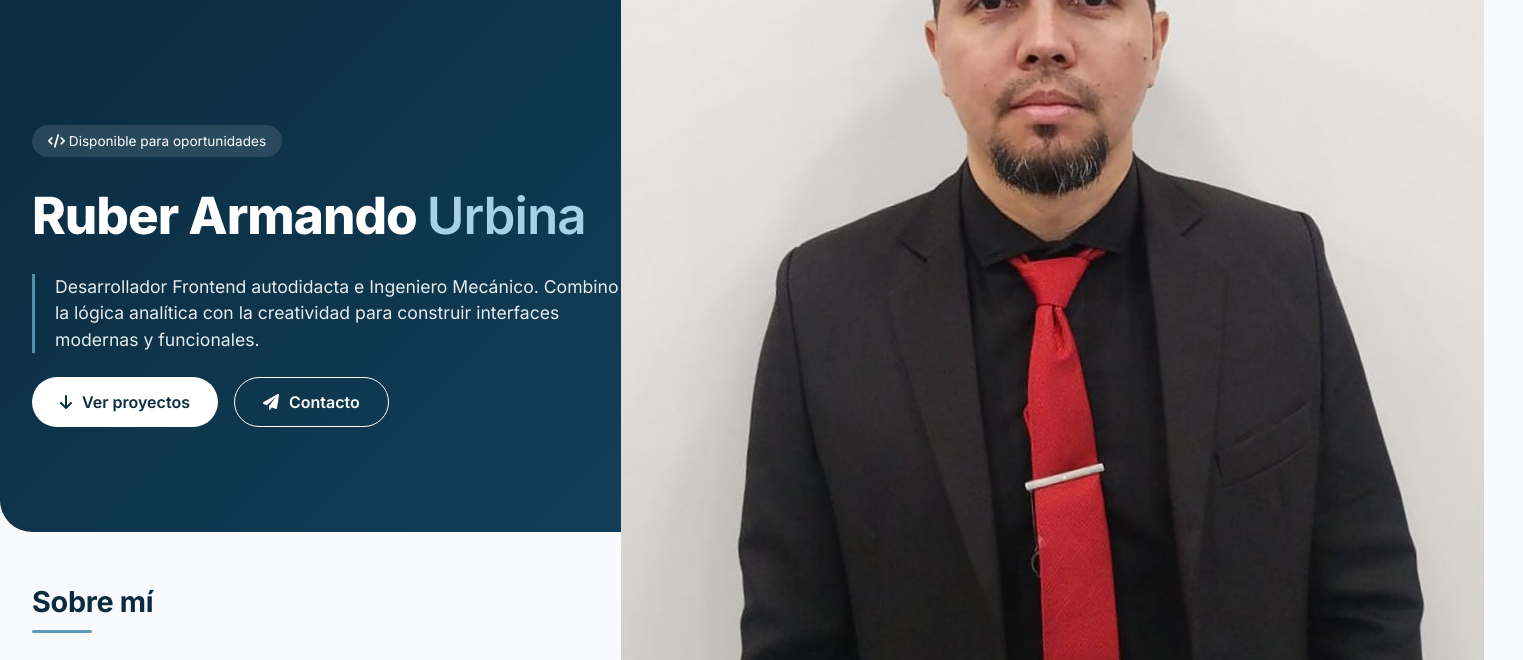
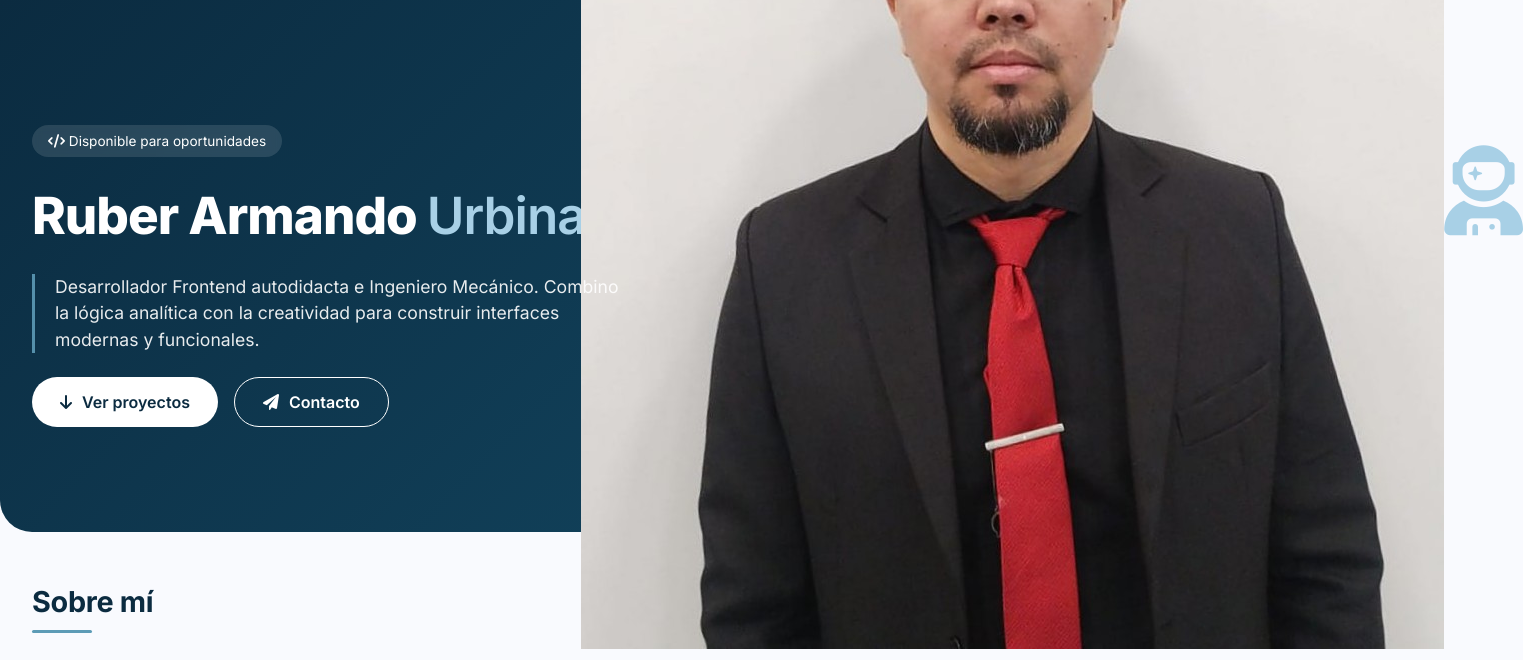
Before and after one commit to Devemech/PortfolioFrontend, a plain HTML site: page index.html in a window 1280 px wide. Shown: the top 660 px of the page, 1523 px wide, since content can reach past the window. Drawn offline with Linux system fonts and the light colour scheme.

Commit message:
foto_cambio

```diff
--- a/index.html
+++ b/index.html
@@ -31,7 +31,8 @@
             </div>
             <div class="hero-photo">
                 <div class="photo-circle">
-                    <i class="fas fa-user-astronaut"><img src="perfil.jpeg" alt="Descripción"></i>
+                    <img src="perfil.jpeg" alt="Descripción">
+                    <i class="fas fa-user-astronaut"></i>
                 </div>
             </div>
         </div>
```
